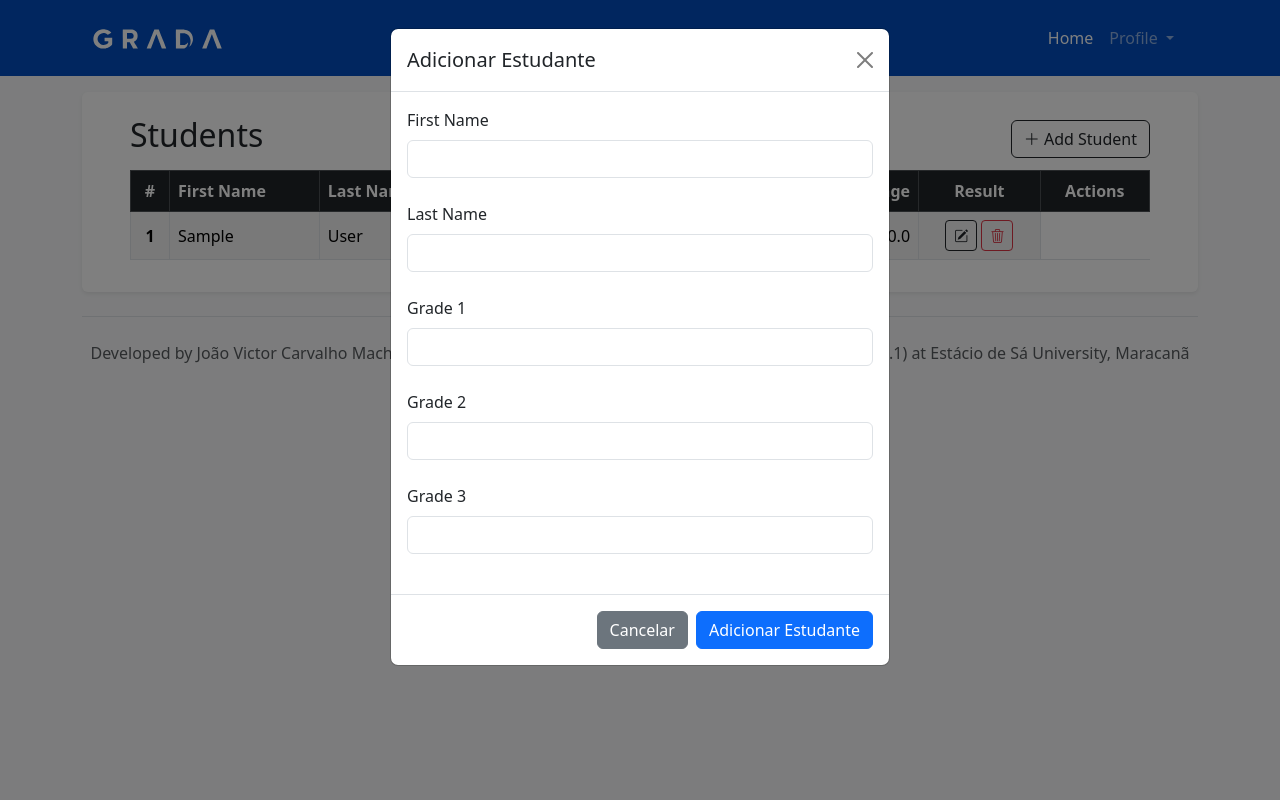
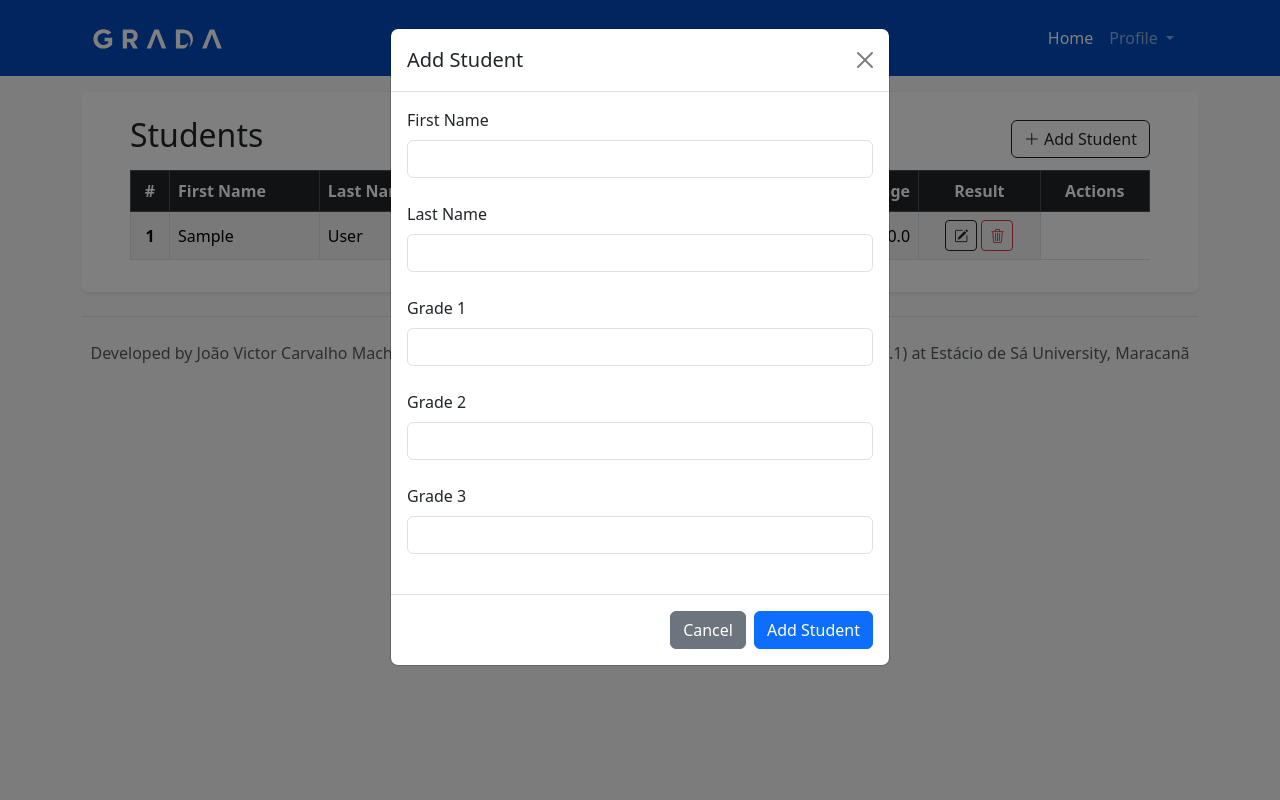
Before and after one commit to joaovictorcmd/grada, a Flask app: template app/blueprints/professor/templates/professor.html in a window 1280 px wide, after a click on "Add Student". Run offline with Flask 3, Linux system fonts and the light colour scheme; the template is opened without the code that fills it: values that come from a table or form of the project are taken from there, others are empty; a user stored in the database is signed in; tables that the repository leaves empty hold one stand-in row (values such as "Sample post").

Commit message:
:recycle: refactor: Language change

```diff
--- a/app/blueprints/professor/templates/modals/add_student.html
+++ b/app/blueprints/professor/templates/modals/add_student.html
@@ -3,7 +3,7 @@
     <div class="modal-dialog">
         <div class="modal-content">
             <header class="modal-header">
-                <h5 class="modal-title" id="addStudentModalLabel">Adicionar Estudante</h5>
+                <h5 class="modal-title" id="addStudentModalLabel">Add Student</h5>
                 <button type="button" class="btn-close" data-bs-dismiss="modal" aria-label="Close"></button>
             </header>
 
@@ -31,8 +31,8 @@
                     </div>
                 </div>
                 <footer class="modal-footer">
-                    <button type="button" class="btn btn-secondary" data-bs-dismiss="modal">Cancelar</button>
-                    <button type="submit" class="btn btn-primary">Adicionar Estudante</button>
+                    <button type="button" class="btn btn-secondary" data-bs-dismiss="modal">Cancel</button>
+                    <button type="submit" class="btn btn-primary">Add Student</button>
                 </footer>
             </form>
         </div>
--- a/app/blueprints/professor/templates/modals/delete_student.html
+++ b/app/blueprints/professor/templates/modals/delete_student.html
@@ -5,17 +5,17 @@
         <div class="modal-content">
             <div class="modal-header">
                 <h5 class="modal-title" id="deleteStudentModalLabel{{ student.id }}">
-                    Confirmar Exclusão</h5>
+                    Delete</h5>
                 <button type="button" class="btn-close" data-bs-dismiss="modal" aria-label="Close"></button>
             </div>
             <div class="modal-body text-start">
-                Tem certeza que deseja excluir o student {{ student.first_name }} {{
+                Are you sure you want to delete the student {{ student.first_name }} {{
                 student.last_name }}?
             </div>
             <div class="modal-footer">
-                <button type="button" class="btn btn-secondary" data-bs-dismiss="modal">Cancelar</button>
+                <button type="button" class="btn btn-secondary" data-bs-dismiss="modal">Cancel</button>
                 <a href="{{ url_for('professor.delete_student', student_id=student.id) }}"
-                    class="btn btn-danger">Excluir</a>
+                    class="btn btn-danger">Delete</a>
             </div>
         </div>
     </div>
--- a/app/blueprints/professor/templates/modals/edit_student.html
+++ b/app/blueprints/professor/templates/modals/edit_student.html
@@ -6,7 +6,7 @@
 
             <header class="modal-header">
                 <h5 class="modal-title" id="editStudentModalLabel{{ student.id }}">
-                    Editar Student
+                    Edit Student
                 </h5>
                 <button type="button" class="btn-close" data-bs-dismiss="modal" aria-label="Close"></button>
             </header>
@@ -40,8 +40,8 @@
                     </div>
                 </div>
                 <footer class="modal-footer">
-                    <button type="button" class="btn btn-secondary" data-bs-dismiss="modal">Cancelar</button>
-                    <button type="submit" class="btn btn-primary">Salvar Alterações</button>
+                    <button type="button" class="btn btn-secondary" data-bs-dismiss="modal">Cancel</button>
+                    <button type="submit" class="btn btn-primary">Save Changes</button>
                 </footer>
             </form>
 
```
Also changed, not shown: app/blueprints/coordinator/templates/coordinator.html (+6 -6 lines).
